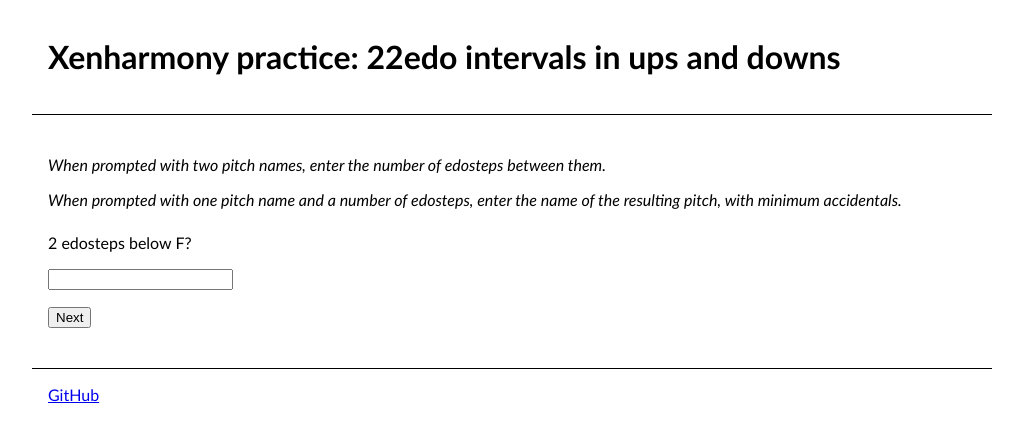
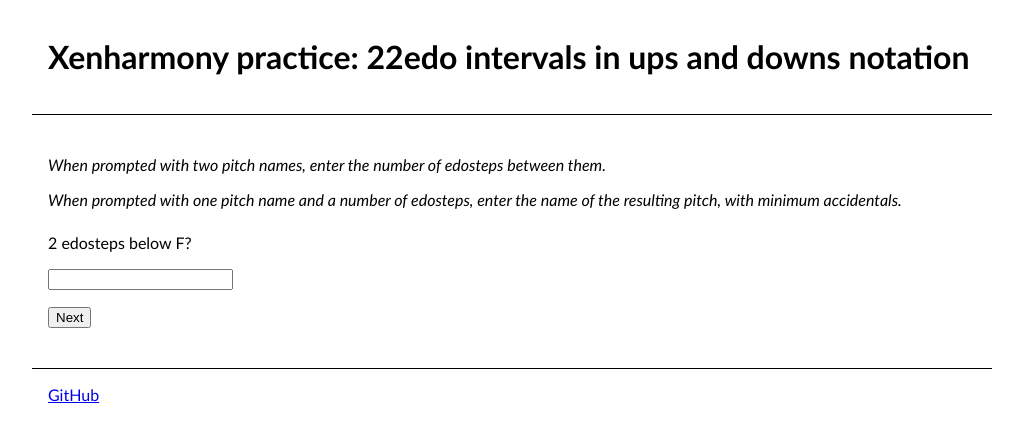
Before and after one commit to jangler/xen-practice, a website: page docs/index.html in a window 1280 px wide. Shown: the whole page, without its empty margins (128-1151 px from the left). Drawn offline with Linux system fonts and the light colour scheme.

Commit message:
Fix page title

```diff
--- a/docs/index.html
+++ b/docs/index.html
@@ -5,7 +5,7 @@
   <meta charset="utf-8">
   <meta name="viewport" content="width=device-width">
   <meta name="description" content="Xenharmony practice tools">
-  <title>Xenharmony practice: 22edo intervals in ups and downs</title>
+  <title>Xenharmony practice: 22edo intervals in ups and downs notation</title>
   <link rel="stylesheet" href="styles.css">
   <script src="script.js" defer></script>
 </head>
@@ -13,7 +13,7 @@
 <body>
 
   <header>
-    <h1>Xenharmony practice: 22edo intervals in ups and downs</h1>
+    <h1>Xenharmony practice: 22edo intervals in ups and downs notation</h1>
   </header>
 
   <main>
```
